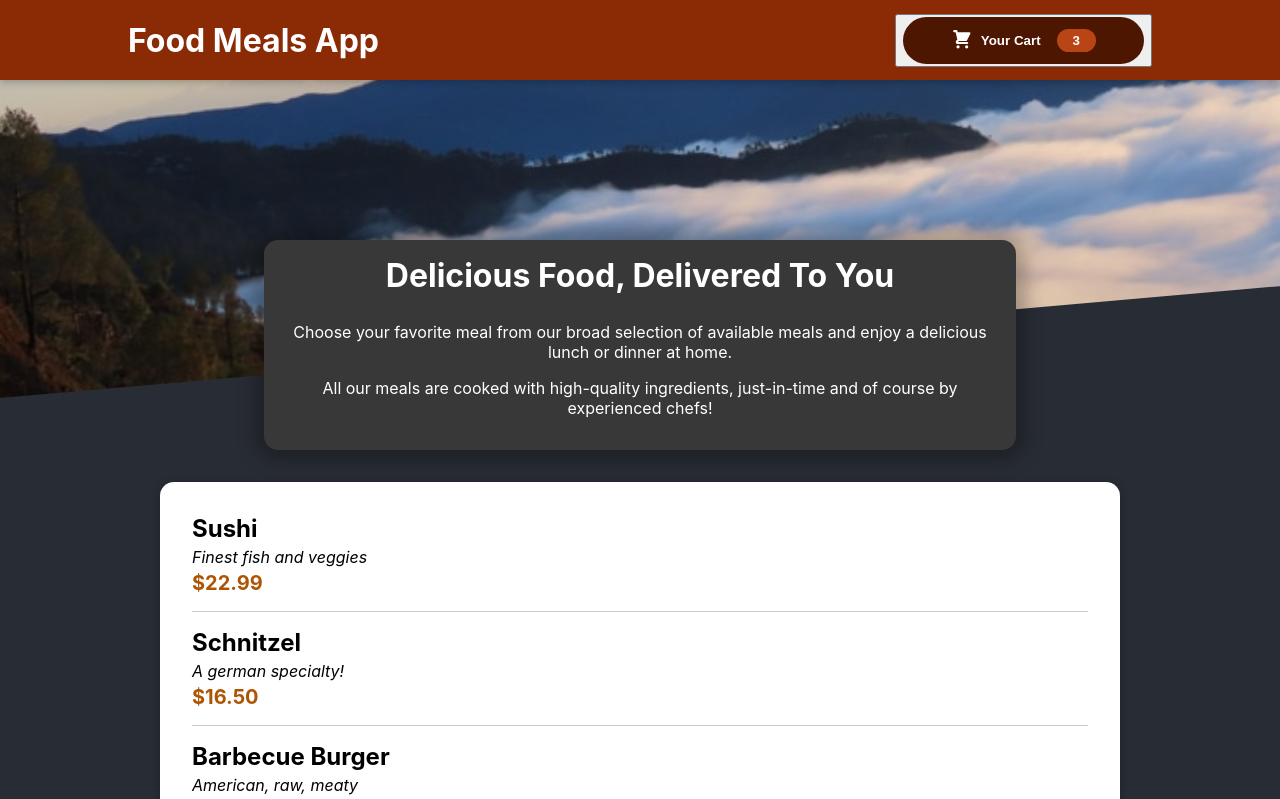
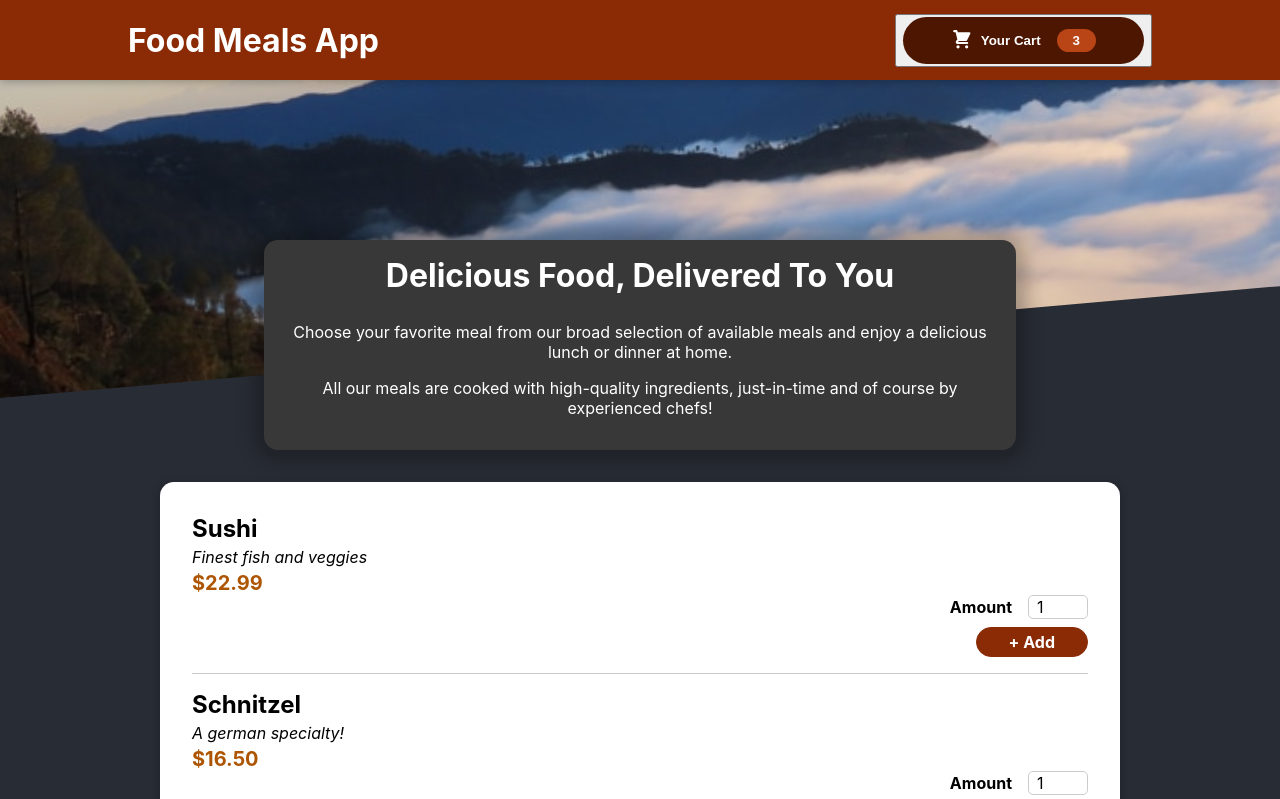
Before and after one commit to VijjuNegi/ReactProjectSection, a React (Create React App) app in the folder Section-11-Practice Project Building a Food Order App/my-app/: page / in a window 1280 px wide. Shown: the top 799 px of the page. Built offline with nearby package versions, Linux system fonts and the light colour scheme.

Commit message:
Adding a Form

```diff
--- /dev/null
+++ b/Section-11-Practice Project Building a Food Order App/my-app/src/components/Css/Input.module.css
@@ -0,0 +1,17 @@
+.input {
+  align-items: center;
+  margin-bottom: 0.5rem;
+}
+
+.input label {
+  font-weight: bold;
+  margin-right: 1rem;
+}
+
+.input input {
+  width: 3rem;
+  border-radius: 5px;
+  border: 1px solid #ccc;
+  font: inherit;
+  padding-left: 0.5rem;
+}
--- /dev/null
+++ b/Section-11-Practice Project Building a Food Order App/my-app/src/components/Css/MealItemForm.module.css
@@ -0,0 +1,20 @@
+.form {
+  text-align: right;
+}
+
+.form button {
+  font: inherit;
+  cursor: pointer;
+  background-color: #8a2b06;
+  border: 1px solid #8a2b06;
+  color: white;
+  padding: 0.25rem 2rem;
+  border-radius: 20px;
+  font-weight: bold;
+}
+
+.form button:hover,
+.form button:active {
+  background-color: #641e03;
+  border-color: #641e03;
+}
--- a/Section-11-Practice Project Building a Food Order App/my-app/src/components/Meals/MealItem/MealItem.js
+++ b/Section-11-Practice Project Building a Food Order App/my-app/src/components/Meals/MealItem/MealItem.js
@@ -1,3 +1,4 @@
+import MealItemForm from "./MealItemForm";
 import classes from "../../Css/MealItem.module.css";
 const MealItem = (props) => {
   const price = `$${props.price.toFixed(2)}`;
@@ -8,7 +9,9 @@ const MealItem = (props) => {
       </div>
       <div className={classes.description}>{props.description}</div>
       <div className={classes.price}>{price}</div>
-      <div></div>
+      <div>
+        <MealItemForm />
+      </div>
     </li>
   );
 };
--- /dev/null
+++ b/Section-11-Practice Project Building a Food Order App/my-app/src/components/Meals/MealItem/MealItemForm.js
@@ -0,0 +1,21 @@
+import Input from "../../UI/Input";
+import classes from "../../Css/MealItemForm.module.css";
+const MealItemForm = (props) => {
+  return (
+    <form className={classes.form}>
+      <Input
+        label="Amount"
+        input={{
+          id: "Amount",
+          type: "number",
+          min: "1",
+          max: "5",
+          step: "1",
+          defaultValue: "1",
+        }}
+      />
+      <button>+ Add</button>
+    </form>
+  );
+};
+export default MealItemForm;
--- /dev/null
+++ b/Section-11-Practice Project Building a Food Order App/my-app/src/components/UI/Input.js
@@ -0,0 +1,10 @@
+import classes from "../Css/Input.module.css";
+const Input = (props) => {
+  return (
+    <div className={classes.input}>
+      <label htmlFor={props.input.id}>{props.label}</label>
+      <input {...props.input} />
+    </div>
+  );
+};
+export default Input;
```
